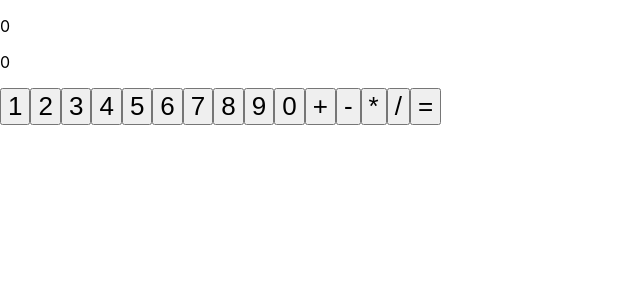
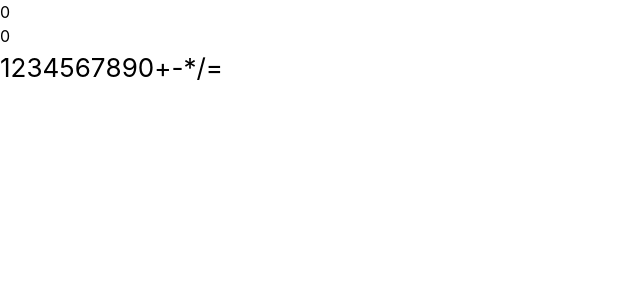
Before and after one commit to kyohei-23/react_learn, a React (Vite) app: page / in a window 1280 px wide. Shown: the top 300 px of the page, without its empty margins (0-640 px from the left). Built offline with nearby package versions, Linux system fonts and the light colour scheme.

Commit message:
tailwindcssの導入

```diff
--- a/package.json
+++ b/package.json
@@ -7,8 +7,10 @@
     "preview": "vite preview"
   },
   "dependencies": {
+    "autoprefixer": "^10.4.0",
     "react": "^17.0.2",
-    "react-dom": "^17.0.2"
+    "react-dom": "^17.0.2",
+    "tailwindcss": "^3.0.7"
   },
   "devDependencies": {
     "@vitejs/plugin-react": "^1.0.7",
--- /dev/null
+++ b/postcss.config.js
@@ -0,0 +1,7 @@
+module.exports = {
+  plugins: {
+    'tailwindcss/nesting':{},
+    tailwindcss:{},
+    autoprefixer:{},
+  },
+}
--- a/src/index.css
+++ b/src/index.css
@@ -1,3 +1,7 @@
+:root{
+  font-size: 16px;
+}
+
 body {
   margin: 0;
   font-family: -apple-system, BlinkMacSystemFont, 'Segoe UI', 'Roboto', 'Oxygen',
@@ -11,3 +15,17 @@ code {
   font-family: source-code-pro, Menlo, Monaco, Consolas, 'Courier New',
     monospace;
 }
+
+@tailwind base;
+@tailwind components;
+@tailwind utilities;
+
+.btn{
+  @apply p-1 rounded ml-1 text-lg;
+  &-denger{
+    @apply bg-red-600	text-white;
+  }
+  &-normal{
+    @apply bg-blue-100 ;
+  }
+}
--- /dev/null
+++ b/tailwind.config.js
@@ -0,0 +1,7 @@
+module.exports = {
+  content: ['./src/**/*.{js,jsx}'],
+  theme: {
+    extend: {},
+  },
+  plugins: [],
+}
```
Also changed, not shown: 1 other file (tests, documents, lock files or other folders).
